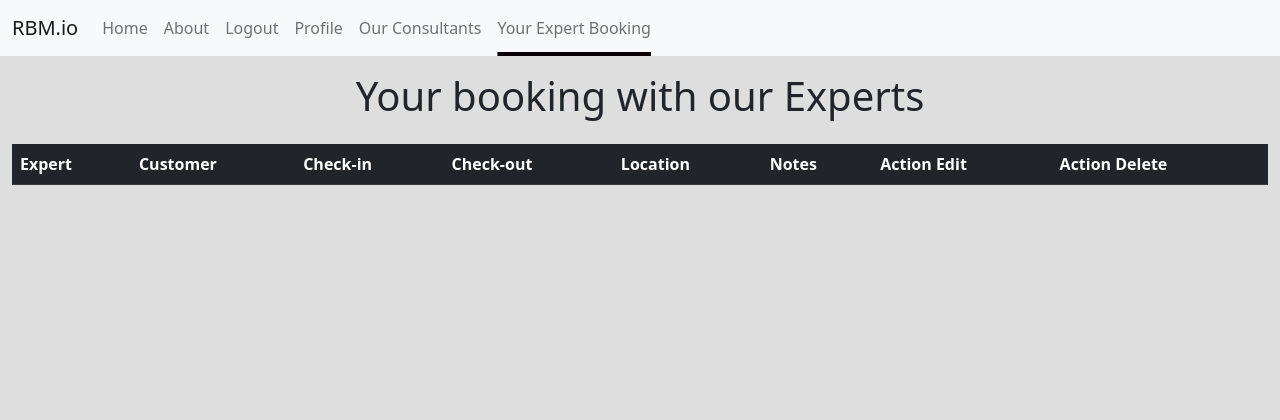
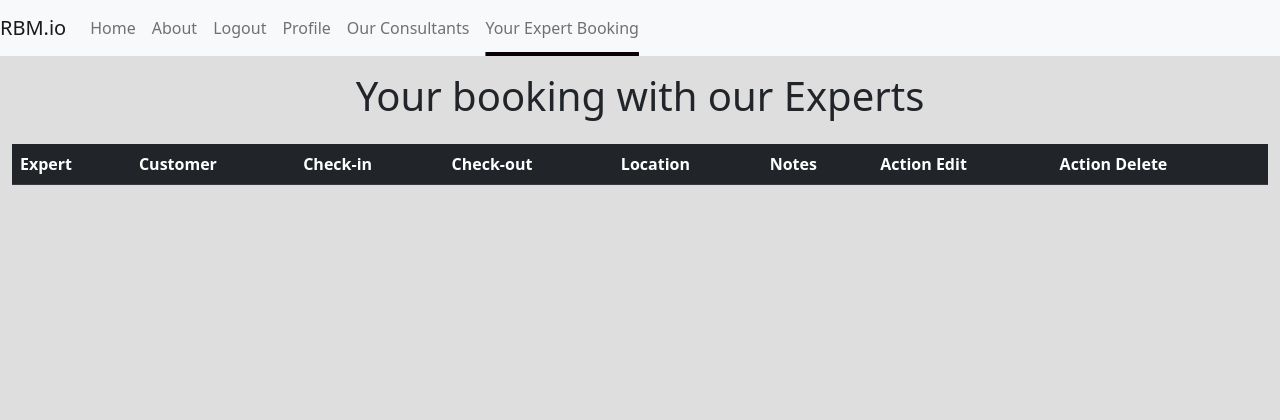
Before and after one commit to Jean7667/RBM_APP, a Django app: page /user_app/booking-success/ in a window 1280 px wide. Shown: the top 420 px of the page. Run offline with Django 5.2, Linux system fonts and the light colour scheme; a user stored in the database is signed in; data comes from the database, SQL or seed files in the repository; lists and menus that the app fills with data are empty; some libraries are stand-ins or nearby versions.

Commit message:
removed padding on navbar c-fluid

```diff
--- a/user_app/templates/base.html
+++ b/user_app/templates/base.html
@@ -34,7 +34,7 @@
 
 <body>
     <nav class="navbar navbar-expand-lg bg-light fixed-top">
-        <div class="container-fluid">
+        <div class="container-fluid px-0 py-0">
             <a class="navbar-brand" href="#">RBM.io</a>
             <button class="navbar-toggler" type="button" data-bs-toggle="collapse" data-bs-target="#navbarNavAltMarkup" aria-controls="navbarNavAltMarkup" aria-expanded="false" aria-label="Toggle navigation">
                 <span class="navbar-toggler-icon"></span>
```
